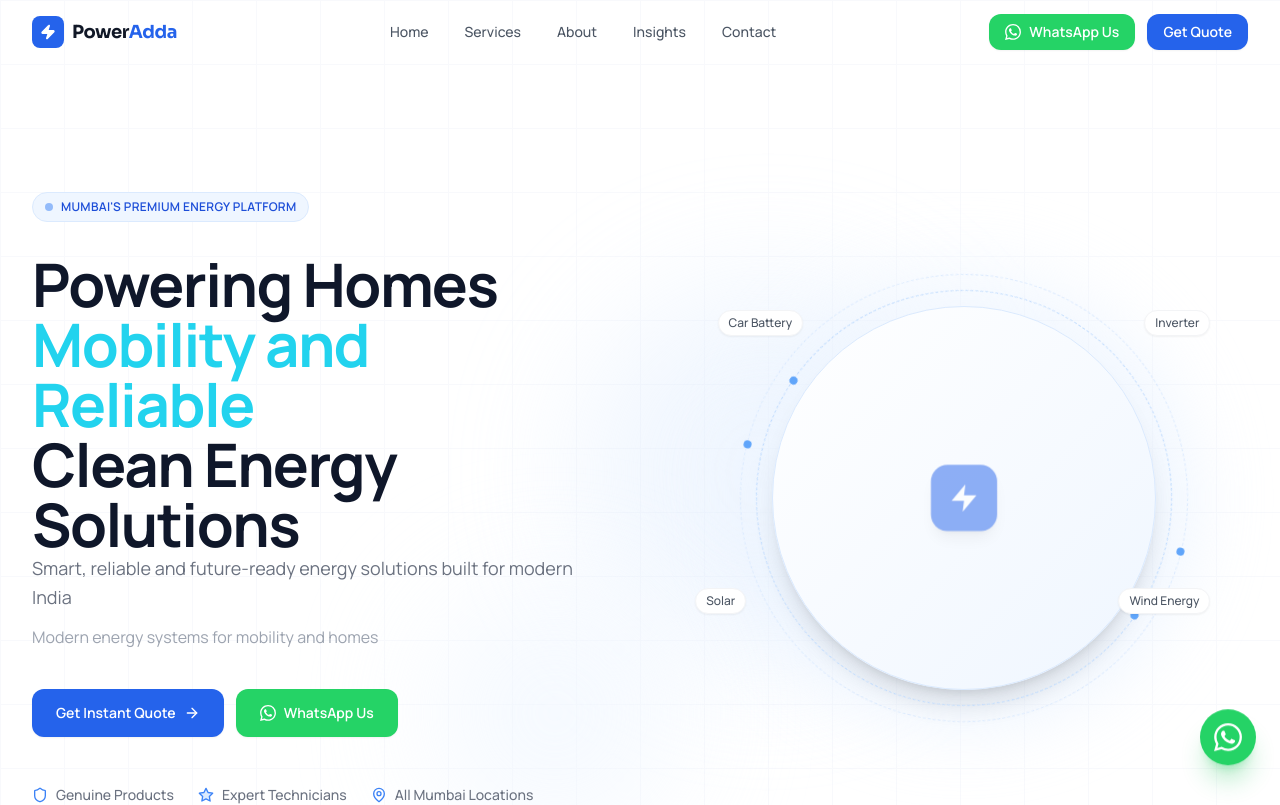
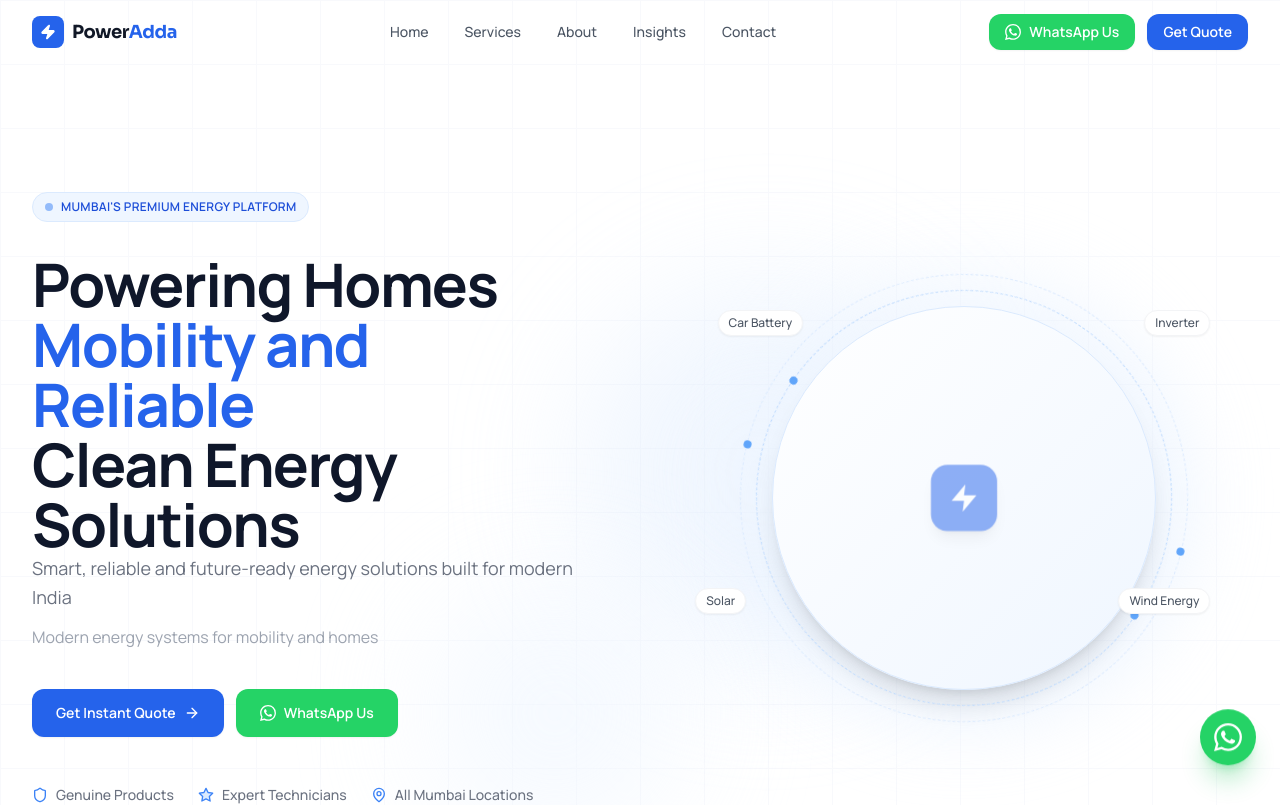
Before and after one commit to redezign/poweradda14, a Next.js app: page / in a window 1280 px wide. Shown: the top 805 px of the page. Built offline with nearby package versions, Linux system fonts and the light colour scheme.

Commit message:
Update Hero.tsx

```diff
--- a/components/sections/Hero.tsx
+++ b/components/sections/Hero.tsx
@@ -75,7 +75,7 @@
     Powering Homes
   </span>
 
-  <span className="block text-cyan-400">
+  <span className="block text-blue-600">
     Mobility and Reliable
   </span>
 
```
